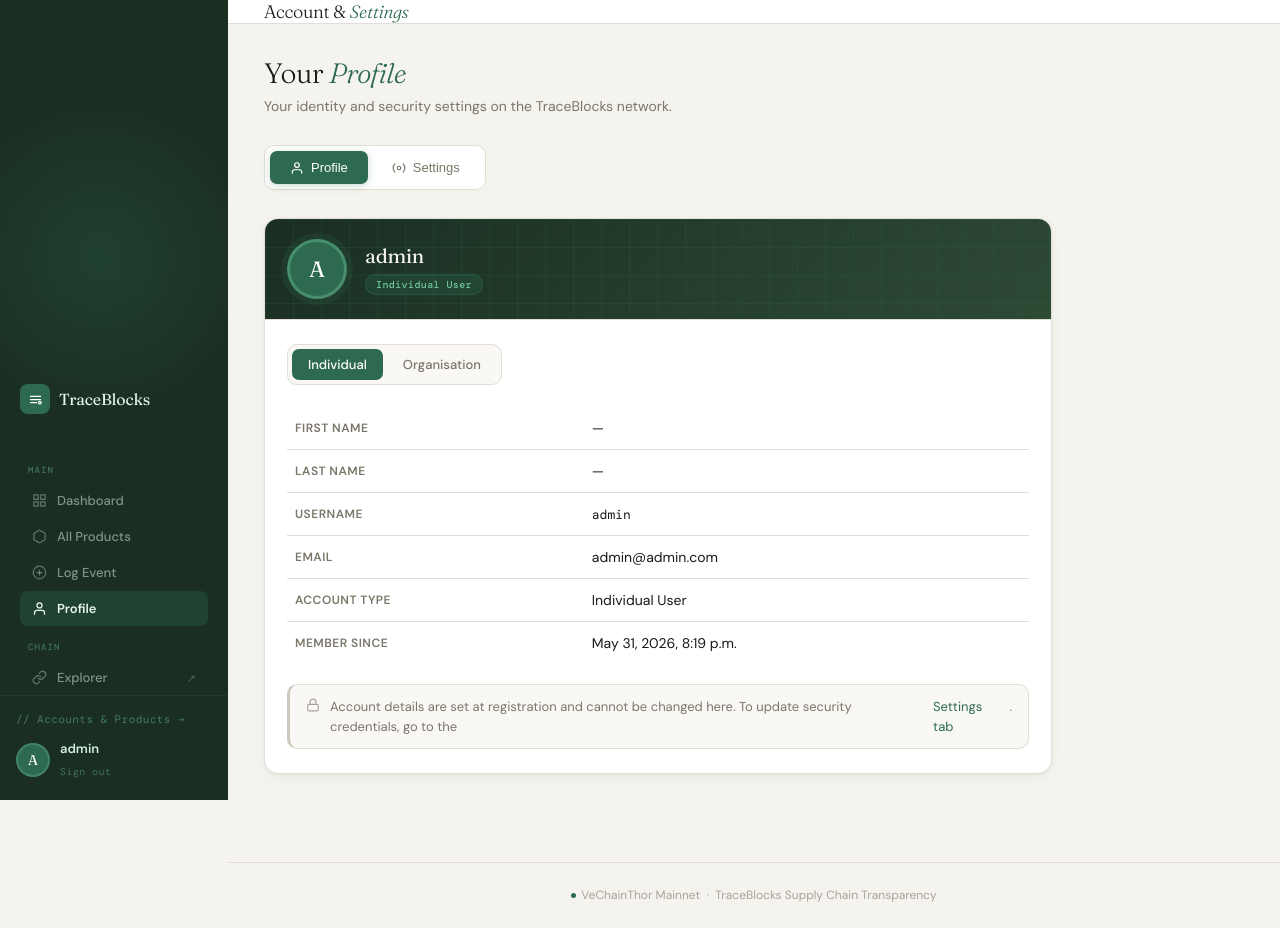
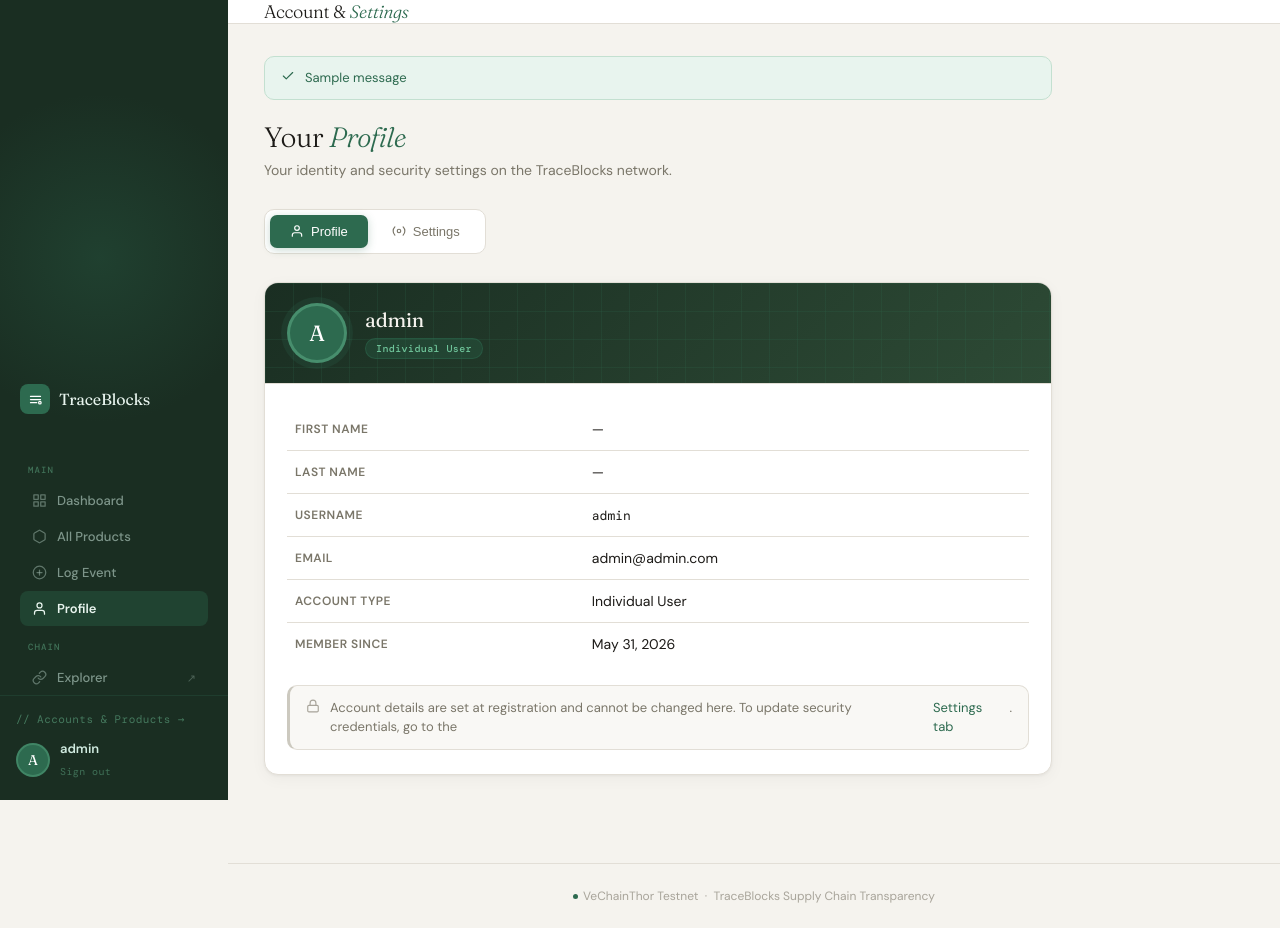
Before and after one commit to codebyoketch/trace-blocks, a Django app: page /profile/ in a window 1280 px wide. Before the commit the page ends 902 px from the top, so only its background shows below. Run offline with Django 5.2, Linux system fonts and the light colour scheme; a user stored in the database is signed in; tables that the repository leaves empty hold one stand-in row (values such as "Sample post"); one stand-in notice (Sample message) is shown.

Commit message:
updated the profile settings page to be fully functional

```diff
--- a/traceblocks/tracker/templates/profile.html
+++ b/traceblocks/tracker/templates/profile.html
@@ -209,6 +209,26 @@
     }
     .page-intro h2 em { font-style: italic; color: var(--accent); }
     .page-intro p { font-size: 14px; color: var(--muted); line-height: 1.5; }
+
+    /* ── Django messages ── */
+    .messages-list { list-style: none; margin-bottom: 20px; display: flex; flex-direction: column; gap: 8px; }
+
+    .msg {
+      display: flex; align-items: flex-start; gap: 10px;
+      padding: 11px 16px; border-radius: var(--radius);
+      font-size: 13px; line-height: 1.5;
+    }
+
+    .msg svg {
+      width: 14px; height: 14px; stroke: currentColor; fill: none;
+      stroke-width: 2; stroke-linecap: round; stroke-linejoin: round;
+      flex-shrink: 0; margin-top: 1px;
+    }
+
+    .msg-success { background: var(--accent-lt); color: var(--accent); border: 1px solid #C3E0D0; }
+    .msg-error   { background: var(--err-lt);    color: var(--err);    border: 1px solid #EFC0C0; }
+    .msg-warning { background: var(--accent2-lt); color: var(--accent2); border: 1px solid #F0D0B8; }
+    .msg-info    { background: var(--info-lt);   color: var(--info);   border: 1px solid #C0D8F0; }
 
     /* ── Tab nav ── */
     .tab-nav {
@@ -528,7 +548,7 @@
     <div class="sidebar-footer">
       <a href="{% url 'index' %}" class="accounts-link">// Accounts &amp; Products →</a>
       <div class="user-row">
-        <div class="user-avatar" id="sidebar-avatar">U</div>
+        <div class="user-avatar" id="sidebar-avatar">{{ user.username|first|upper }}</div>
         <div class="user-info">
           <span id="display-username">{{ user.username|default:"User" }}</span>
           <form method="post" action="{% url 'logout' %}" style="margin:0">
@@ -549,6 +569,24 @@
     </header>
 
     <div class="inner">
+
+      <!-- Django messages -->
+      {% if messages %}
+      <ul class="messages-list">
+        {% for message in messages %}
+        <li class="msg msg-{{ message.tags }}">
+          {% if message.tags == 'success' %}
+          <svg viewBox="0 0 24 24"><polyline points="20 6 9 17 4 12"/></svg>
+          {% elif message.tags == 'error' %}
+          <svg viewBox="0 0 24 24"><circle cx="12" cy="12" r="10"/><line x1="15" y1="9" x2="9" y2="15"/><line x1="9" y1="9" x2="15" y2="15"/></svg>
+          {% else %}
+          <svg viewBox="0 0 24 24"><circle cx="12" cy="12" r="10"/><line x1="12" y1="8" x2="12" y2="12"/><line x1="12" y1="16" x2="12.01" y2="16"/></svg>
+          {% endif %}
+          {{ message }}
+        </li>
+        {% endfor %}
+      </ul>
+      {% endif %}
 
       <!-- Page intro -->
       <div class="page-intro">
@@ -571,91 +609,116 @@
       <!-- ── PROFILE TAB ── -->
       <div id="tab-profile" class="tab-panel active">
 
-        <!-- Profile hero -->
         <div class="section-card">
           <div class="profile-hero">
-            <div class="profile-avatar" id="display-initials">TB</div>
+            <div class="profile-avatar" id="display-initials">
+              {% if user.first_name and user.last_name %}
+                {{ user.first_name|first|upper }}{{ user.last_name|first|upper }}
+              {% else %}
+                {{ user.username|first|upper }}
+              {% endif %}
+            </div>
             <div class="profile-hero-info">
-              <div class="profile-hero-name" id="display-name-val">TraceBlocks User</div>
-              <div class="profile-type-badge" id="display-account-type-badge">
-                Individual User
+              <div class="profile-hero-name">
+                {% if user.user_type == 'ORGANISATION' %}
+                  {{ user.organisation_name|default:user.username }}
+                {% elif user.first_name %}
+                  {{ user.first_name }} {{ user.second_name }}
+                {% else %}
+                  {{ user.username }}
+                {% endif %}
+              </div>
+              <div class="profile-type-badge">
+                {% if user.user_type == 'ORGANISATION' %}Organisation / Business{% else %}Individual User{% endif %}
               </div>
             </div>
           </div>
 
           <div class="section-body">
-            <!-- Account type toggle -->
+            <!-- Account type toggle — only shown if org, to view both sections -->
+            {% if user.user_type == 'ORGANISATION' %}
             <div class="type-toggle" id="type-toggle">
-              <label id="lbl-individual" class="active" onclick="switchProfileView('individual')">
-                <input type="radio" name="view_account_type" value="individual" checked />
+              <label id="lbl-individual" onclick="switchProfileView('individual')">
+                <input type="radio" name="view_account_type" value="individual" />
                 Individual
               </label>
-              <label id="lbl-org" onclick="switchProfileView('organisation')">
-                <input type="radio" name="view_account_type" value="organisation" />
+              <label id="lbl-org" class="active" onclick="switchProfileView('organisation')">
+                <input type="radio" name="view_account_type" value="organisation" checked />
                 Organisation
               </label>
             </div>
+            {% endif %}
 
             <!-- Individual details -->
-            <div id="display-individual">
+            <div id="display-individual" {% if user.user_type == 'ORGANISATION' %}style="display:none"{% endif %}>
               <table class="info-table">
                 <tr>
                   <td>First Name</td>
-                  <td id="display-firstname">{{ user.first_name|default:"—" }}</td>
+                  <td>{{ user.first_name|default:"—" }}</td>
                 </tr>
                 <tr>
                   <td>Last Name</td>
-                  <td id="display-lastname">{{ user.last_name|default:"—" }}</td>
+                  <td>{{ user.second_name|default:"—" }}</td>
                 </tr>
+                {% if user.middle_name %}
+                <tr>
+                  <td>Middle Name</td>
+                  <td>{{ user.middle_name }}</td>
+                </tr>
+                {% endif %}
                 <tr>
                   <td>Username</td>
-                  <td><span class="mono" id="display-uname">{{ user.username }}</span></td>
+                  <td><span class="mono">{{ user.username }}</span></td>
                 </tr>
                 <tr>
                   <td>Email</td>
-                  <td id="display-email">{{ user.email|default:"—" }}</td>
+                  <td>{{ user.email|default:"—" }}</td>
                 </tr>
+                {% if user.phonenumber %}
+                <tr>
+                  <td>Phone</td>
+                  <td>{{ user.phonenumber }}</td>
+                </tr>
+                {% endif %}
                 <tr>
                   <td>Account Type</td>
                   <td>Individual User</td>
                 </tr>
                 <tr>
                   <td>Member Since</td>
-                  <td id="display-joined">{{ user.date_joined }}</td>
+                  <td>{{ user.date_joined|date:"N j, Y" }}</td>
                 </tr>
               </table>
             </div>
 
             <!-- Organisation details -->
-            <div id="display-organisation" style="display:none;">
+            <div id="display-organisation" {% if user.user_type != 'ORGANISATION' %}style="display:none"{% endif %}>
               <table class="info-table">
                 <tr>
                   <td>Organisation Name</td>
-                  <td id="display-orgname">—</td>
+                  <td>{{ user.organisation_name|default:"—" }}</td>
                 </tr>
                 <tr>
-                  <td>Registration No.</td>
-                  <td><span class="mono" id="display-regnumber">—</span></td>
-                </tr>
-                <tr>
-                  <td>Organisation Type</td>
-                  <td id="display-orgtype">—</td>
+                  <td>Username</td>
+                  <td><span class="mono">{{ user.username }}</span></td>
                 </tr>
                 <tr>
                   <td>Contact Email</td>
-                  <td id="display-orgemail">—</td>
+                  <td>{{ user.email|default:"—" }}</td>
                 </tr>
+                {% if user.phonenumber %}
                 <tr>
                   <td>Phone</td>
-                  <td id="display-orgphone">—</td>
+                  <td>{{ user.phonenumber }}</td>
                 </tr>
+                {% endif %}
                 <tr>
                   <td>Account Type</td>
                   <td>Organisation / Business</td>
                 </tr>
                 <tr>
                   <td>Member Since</td>
-                  <td id="display-org-joined">—</td>
+                  <td>{{ user.date_joined|date:"N j, Y" }}</td>
                 </tr>
               </table>
             </div>
@@ -684,11 +747,12 @@
             </div>
           </div>
           <div class="section-body">
-            <form method="post" action="">
+            <form method="post" action="{% url 'profile' %}">
               {% csrf_token %}
+              <input type="hidden" name="action" value="update_email">
               <div class="field-group">
                 <label for="new-email">New Email Address</label>
-                <input type="email" id="new-email" name="email" placeholder="you@example.com" autocomplete="email" />
+                <input type="email" id="new-email" name="email" placeholder="{{ user.email|default:'you@example.com' }}" autocomplete="email" />
               </div>
               <div class="btn-row">
                 <button type="submit" class="btn-primary">
@@ -712,8 +776,9 @@
             </div>
           </div>
           <div class="section-body">
-            <form method="post" action="">
+            <form method="post" action="{% url 'profile' %}">
               {% csrf_token %}
+              <input type="hidden" name="action" value="change_password">
               <div class="field-group">
                 <label for="current-password">Current Password</label>
                 <input type="password" id="current-password" name="current_password" placeholder="Enter current password" autocomplete="current-password" />
@@ -750,10 +815,14 @@
           </div>
           <div class="section-body">
             <p style="font-size:14px;color:var(--muted);line-height:1.6;margin-bottom:18px;">Permanently delete your TraceBlocks account and all associated data. This action cannot be undone and will remove all your recorded supply chain events.</p>
-            <button class="btn-danger" onclick="return confirm('Are you sure? This cannot be undone.')">
-              <svg viewBox="0 0 24 24"><polyline points="3 6 5 6 21 6"/><path d="M19 6l-1 14a2 2 0 0 1-2 2H8a2 2 0 0 1-2-2L5 6"/><path d="M10 11v6M14 11v6"/><path d="M9 6V4a1 1 0 0 1 1-1h4a1 1 0 0 1 1 1v2"/></svg>
-              Delete My Account
-            </button>
+            <form method="post" action="{% url 'profile' %}" onsubmit="return confirm('Are you absolutely sure? This cannot be undone and all your data will be permanently deleted.')">
+              {% csrf_token %}
+              <input type="hidden" name="action" value="delete_account">
+              <button type="submit" class="btn-danger">
+                <svg viewBox="0 0 24 24"><polyline points="3 6 5 6 21 6"/><path d="M19 6l-1 14a2 2 0 0 1-2 2H8a2 2 0 0 1-2-2L5 6"/><path d="M10 11v6M14 11v6"/><path d="M9 6V4a1 1 0 0 1 1-1h4a1 1 0 0 1 1 1v2"/></svg>
+                Delete My Account
+              </button>
+            </form>
           </div>
         </div>
 
@@ -761,26 +830,12 @@
     </div>
 
     <footer class="site-footer">
-      <span class="chain-dot"></span>VeChainThor Mainnet &nbsp;·&nbsp; TraceBlocks Supply Chain Transparency
+      <span class="chain-dot"></span>VeChainThor Testnet &nbsp;·&nbsp; TraceBlocks Supply Chain Transparency
     </footer>
 
   </main>
 
   <script>
-    // ── Populate from Django ──
-    document.addEventListener('DOMContentLoaded', function () {
-      const username = "{{ user.username|default:'User' }}";
-      const firstName = "{{ user.first_name|default:'' }}";
-      const lastName  = "{{ user.last_name|default:'' }}";
-      const fullName  = (firstName + ' ' + lastName).trim() || username;
-      const initials  = (firstName.charAt(0) + lastName.charAt(0)).toUpperCase() || username.charAt(0).toUpperCase();
-
-      document.getElementById('display-initials').textContent    = initials;
-      document.getElementById('sidebar-avatar').textContent      = username.charAt(0).toUpperCase();
-      document.getElementById('display-username').textContent    = username;
-      document.getElementById('display-name-val').textContent    = fullName;
-    });
-
     // ── Tab switching ──
     function switchTab(tabId, btn) {
       document.querySelectorAll('.tab-panel').forEach(p => p.classList.remove('active'));
@@ -789,22 +844,40 @@
       btn.classList.add('active');
     }
 
-    // ── Profile type toggle ──
+    // ── Profile type toggle (only relevant for org accounts) ──
     function switchProfileView(type) {
       const lblI = document.getElementById('lbl-individual');
       const lblO = document.getElementById('lbl-org');
       const ind  = document.getElementById('display-individual');
       const org  = document.getElementById('display-organisation');
       if (type === 'individual') {
-        ind.style.display = ''; org.style.display = 'none';
-        lblI.classList.add('active'); lblO.classList.remove('active');
-        document.getElementById('display-account-type-badge').textContent = 'Individual User';
+        if (ind) ind.style.display = '';
+        if (org) org.style.display = 'none';
+        if (lblI) lblI.classList.add('active');
+        if (lblO) lblO.classList.remove('active');
       } else {
-        ind.style.display = 'none'; org.style.display = '';
-        lblO.classList.add('active'); lblI.classList.remove('active');
-        document.getElementById('display-account-type-badge').textContent = 'Organisation / Business';
+        if (ind) ind.style.display = 'none';
+        if (org) org.style.display = '';
+        if (lblO) lblO.classList.add('active');
+        if (lblI) lblI.classList.remove('active');
       }
     }
+
+    // ── Auto-open settings tab if there are error messages ──
+    // (so the user sees feedback on the form they submitted)
+    document.addEventListener('DOMContentLoaded', function () {
+      const urlParams = new URLSearchParams(window.location.search);
+      {% if messages %}
+        {% for message in messages %}
+          {% if message.tags == 'error' %}
+            // If error came from settings forms, open settings tab
+            // We check by looking at the referring action via a simple heuristic:
+            // errors on profile page almost always come from settings actions
+            const hasError = true;
+          {% endif %}
+        {% endfor %}
+      {% endif %}
+    });
   </script>
 </body>
 </html>
```
Also changed, not shown: traceblocks/db.sqlite3.
